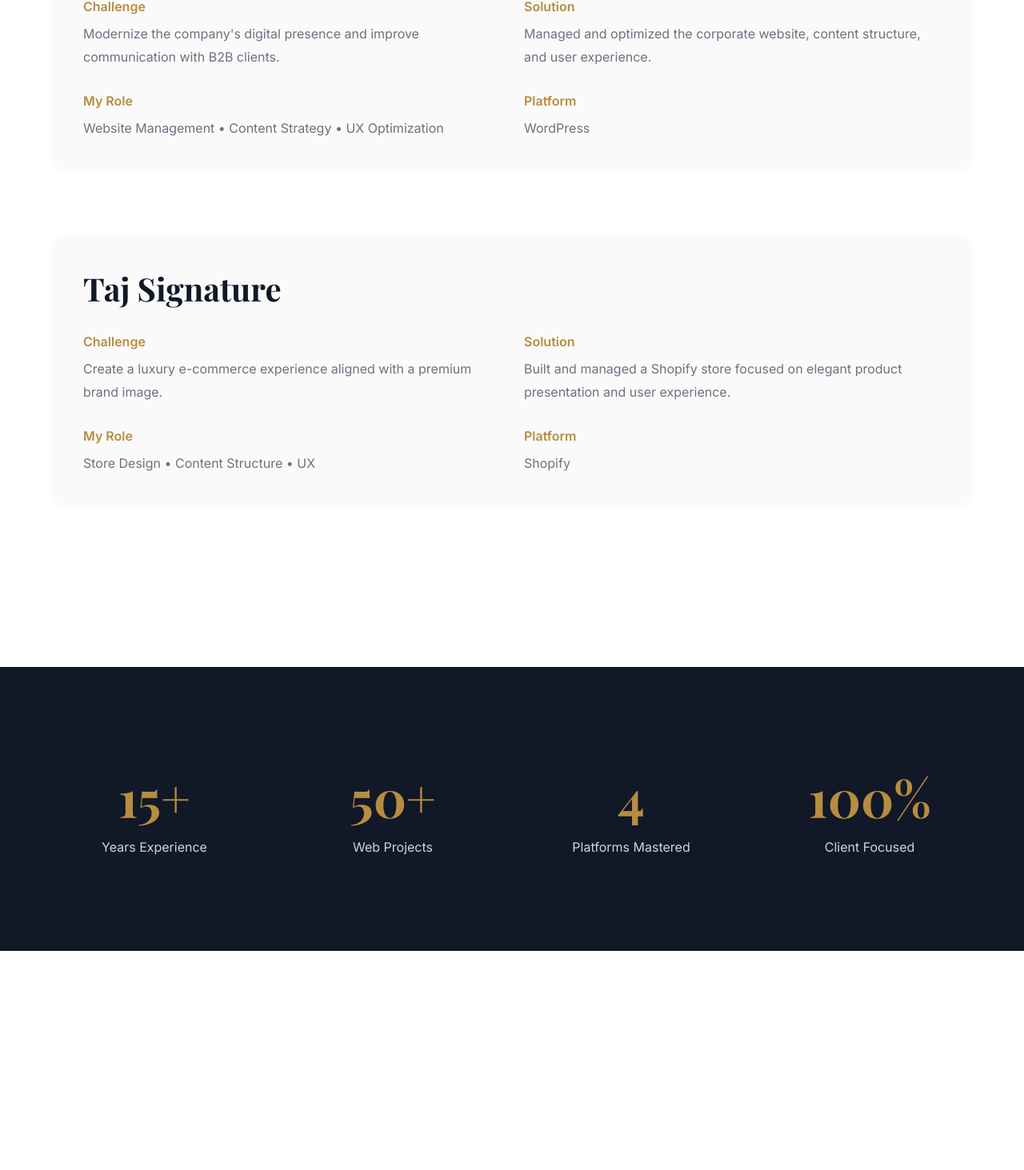
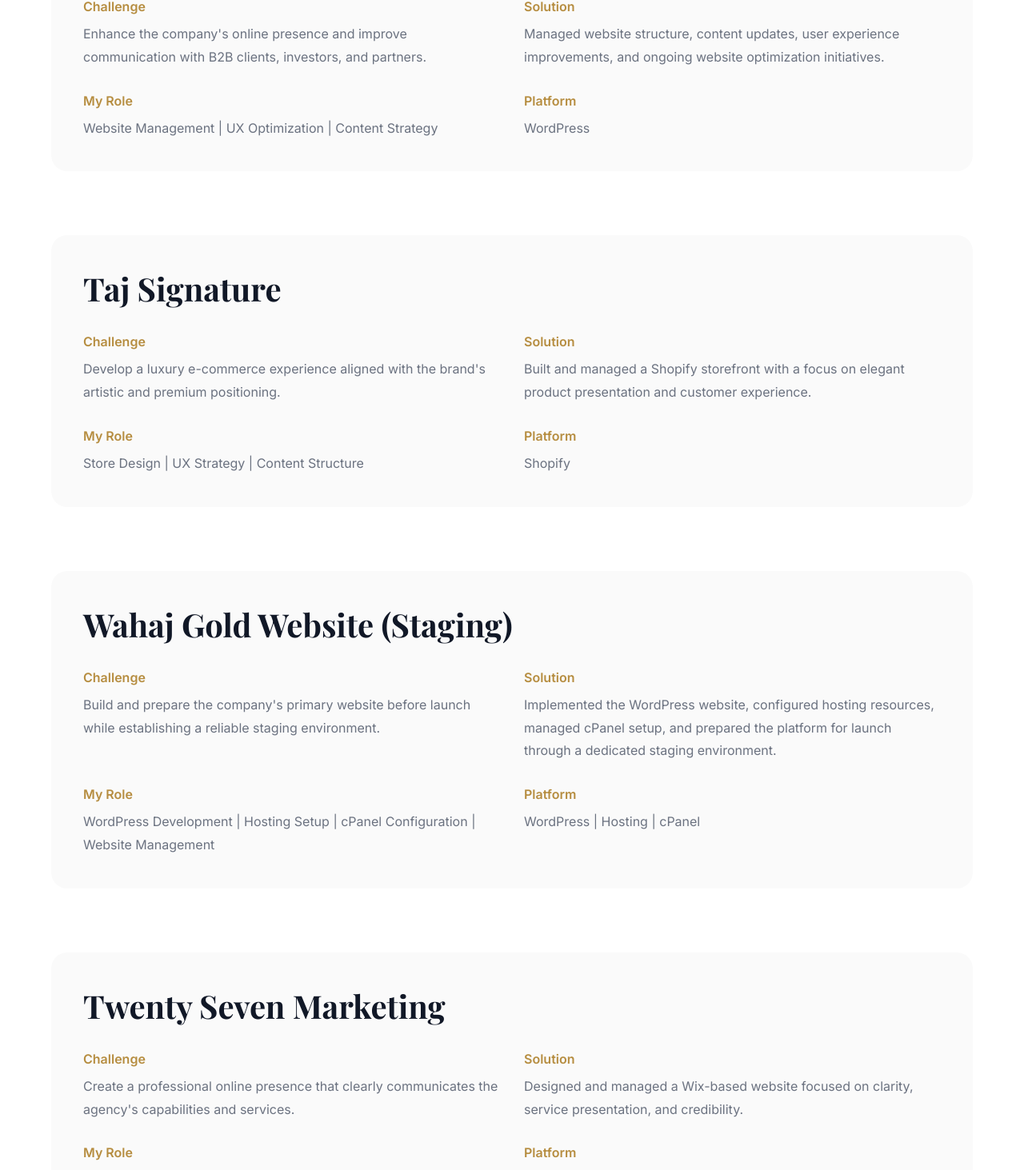
Before and after one commit to ShahrzadRasekh/Portfolio-Shahrzad-2026, a React (Vite) app: page / in a window 1280 px wide. Shown: the part 3993-5456 px from the top of the page at 80% size. Before the commit the page ends 5182 px from the top, so only its background shows below. Built offline with nearby package versions, Linux system fonts and the light colour scheme.

Commit message:
adding casestudies

```diff
--- a/src/components/CaseStudies.jsx
+++ b/src/components/CaseStudies.jsx
@@ -1,7 +1,7 @@
 export default function CaseStudies() {
   const studies = [
     {
-      title: "Wahaj Gold",
+      title: "Wahaj Gold (Landing Page)",
       challenge:
         "Create a premium digital experience that reflects the luxury positioning of a precious metals brand.",
       solution:
@@ -14,27 +14,68 @@
 
     {
       title: "SAM Precious Metals",
+
       challenge:
-        "Modernize the company's digital presence and improve communication with B2B clients.",
+        "Enhance the company's online presence and improve communication with B2B clients, investors, and partners.",
+
       solution:
-        "Managed and optimized the corporate website, content structure, and user experience.",
+        "Managed website structure, content updates, user experience improvements, and ongoing website optimization initiatives.",
+
       role:
-        "Website Management • Content Strategy • UX Optimization",
+        "Website Management | UX Optimization | Content Strategy",
+
       platform:
         "WordPress",
     },
 
     {
       title: "Taj Signature",
+
       challenge:
-        "Create a luxury e-commerce experience aligned with a premium brand image.",
+        "Develop a luxury e-commerce experience aligned with the brand's artistic and premium positioning.",
+
       solution:
-        "Built and managed a Shopify store focused on elegant product presentation and user experience.",
+        "Built and managed a Shopify storefront with a focus on elegant product presentation and customer experience.",
+
       role:
-        "Store Design • Content Structure • UX",
+        "Store Design | UX Strategy | Content Structure",
+
       platform:
         "Shopify",
     },
+
+    {
+      title: "Wahaj Gold Website (Staging)",
+
+      challenge:
+        "Build and prepare the company's primary website before launch while establishing a reliable staging environment.",
+
+      solution:
+        "Implemented the WordPress website, configured hosting resources, managed cPanel setup, and prepared the platform for launch through a dedicated staging environment.",
+
+      role:
+        "WordPress Development | Hosting Setup | cPanel Configuration | Website Management",
+
+      platform:
+        "WordPress | Hosting | cPanel",
+    },
+
+    {
+      title: "Twenty Seven Marketing",
+
+      challenge:
+        "Create a professional online presence that clearly communicates the agency's capabilities and services.",
+
+      solution:
+        "Designed and managed a Wix-based website focused on clarity, service presentation, and credibility.",
+
+      role:
+        "Website Design | UX Planning | Content Structure",
+
+      platform:
+        "Wix",
+    },
+
   ];
 
   return (
```
